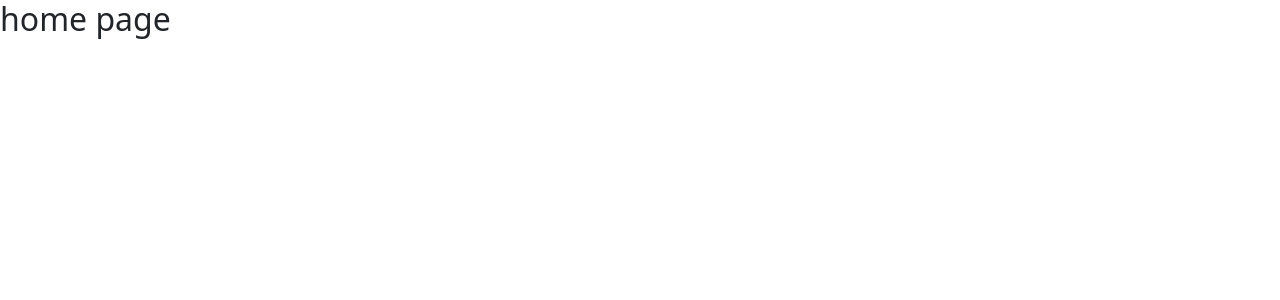
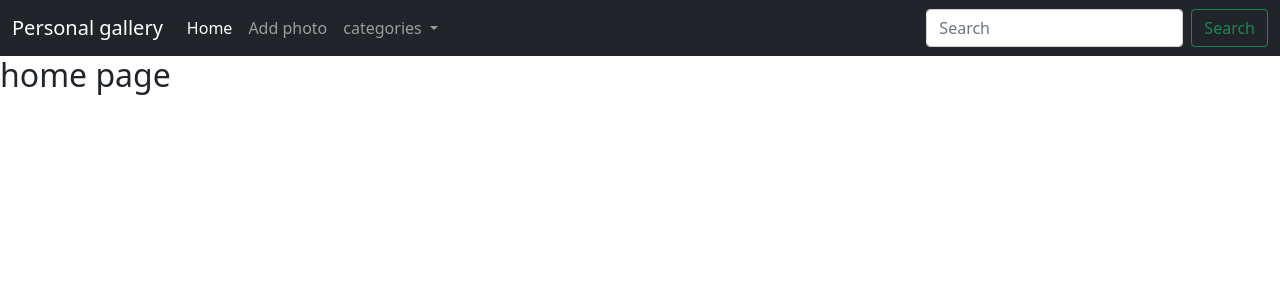
Before and after one commit to Clinton-dev/photoshare-gallery, a Django app: page / in a window 1280 px wide. Shown: the top 300 px of the page. Run offline with Django 4.2, Linux system fonts and the light colour scheme.

Commit message:
Add navbar to app

```diff
--- a/gallery/templates/gallery/base.html
+++ b/gallery/templates/gallery/base.html
@@ -11,6 +11,41 @@
     <title>personal gallery app</title>
   </head>
   <body>
+    <!--Nav bar section  -->
+      <nav class="navbar navbar-expand-lg navbar-dark bg-dark">
+        <div class="container-fluid">
+          <a class="navbar-brand" href="#">Personal gallery</a>
+          <button class="navbar-toggler" type="button" data-bs-toggle="collapse" data-bs-target="#navbarSupportedContent" aria-controls="navbarSupportedContent" aria-expanded="false" aria-label="Toggle navigation">
+            <span class="navbar-toggler-icon"></span>
+          </button>
+          <div class="collapse navbar-collapse" id="navbarSupportedContent">
+            <ul class="navbar-nav me-auto mb-2 mb-lg-0">
+              <li class="nav-item">
+                <a class="nav-link active" aria-current="page" href="#">Home</a>
+              </li>
+              <li class="nav-item">
+                <a class="nav-link" href="#">Add photo</a>
+              </li>
+              <li class="nav-item dropdown">
+                <a class="nav-link dropdown-toggle" href="#" id="navbarDropdown" role="button" data-bs-toggle="dropdown" aria-expanded="false">
+                  categories
+                </a>
+                <ul class="dropdown-menu" aria-labelledby="navbarDropdown">
+                  <li><a class="dropdown-item" href="#">Action</a></li>
+                  <li><a class="dropdown-item" href="#">Another action</a></li>
+                  <li><hr class="dropdown-divider"></li>
+                  <li><a class="dropdown-item" href="#">Something else here</a></li>
+                </ul>
+              </li>
+            </ul>
+            <form class="d-flex">
+              <input class="form-control me-2" type="search" placeholder="Search" aria-label="Search">
+              <button class="btn btn-outline-success" type="submit">Search</button>
+            </form>
+          </div>
+        </div>
+      </nav>
+    <!-- main content section -->
     {% block content %}{% endblock%}
     <!-- Optional JavaScript; choose one of the two! -->
 
```
